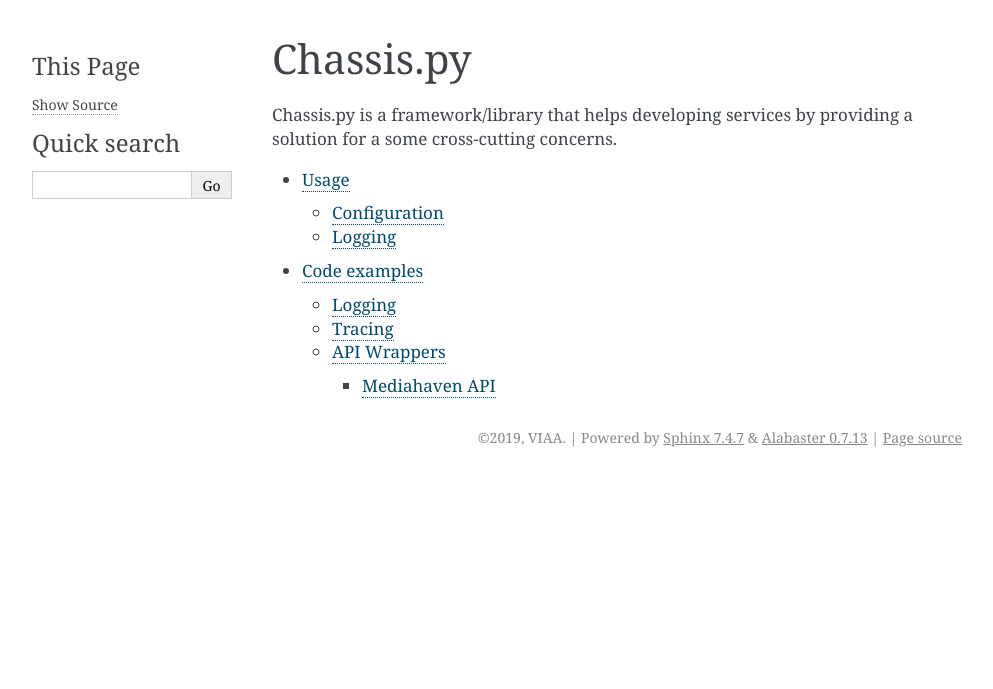
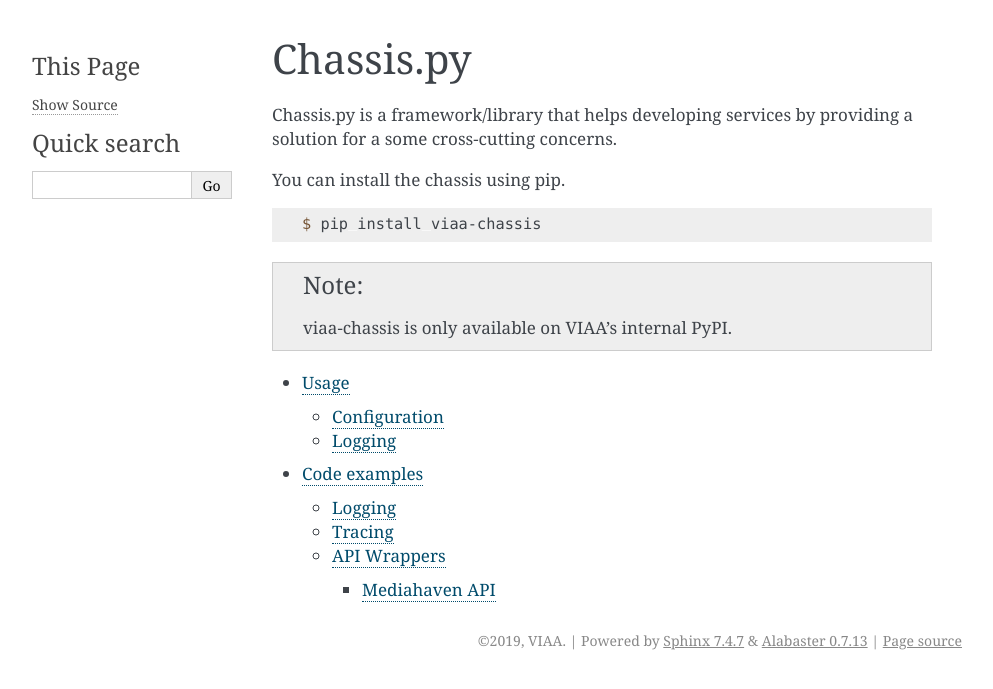
Before and after one commit to viaacode/chassis.py, a Sphinx documentation site: the page built from docs/index.rst, in a window 1280 px wide. Shown: the top 689 px of the page, without its empty margins (148-1141 px from the left). Built offline with Sphinx 7.4.7, drawn with Linux system fonts in a browser that asks for light colours.

Commit message:
Update docs

```diff
--- a/docs/index.rst
+++ b/docs/index.rst
@@ -2,6 +2,15 @@ Chassis.py
 ==========
 Chassis.py is a framework/library that helps developing services
 by providing a solution for a some cross-cutting concerns.
+
+You can install the chassis using pip.
+
+.. code-block:: console
+
+    $ pip install viaa-chassis
+
+.. note::
+    viaa-chassis is only available on VIAA's internal PyPI.
 
 .. toctree::
    :titlesonly:
--- a/docs/usage/configuration.rst
+++ b/docs/usage/configuration.rst
@@ -31,3 +31,9 @@ Example of a ``config.yml`` file.
         level: 40
     application:
       throttle_time: 10
+
+API
+---
+
+.. automodule:: viaa.configuration
+    :members:
```
